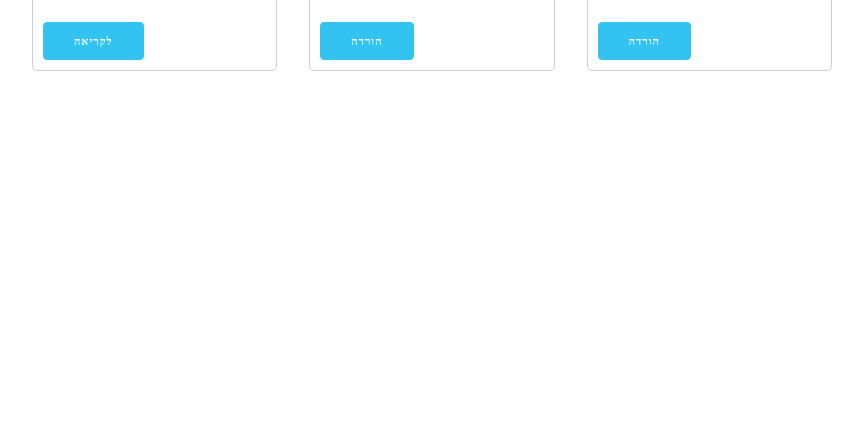
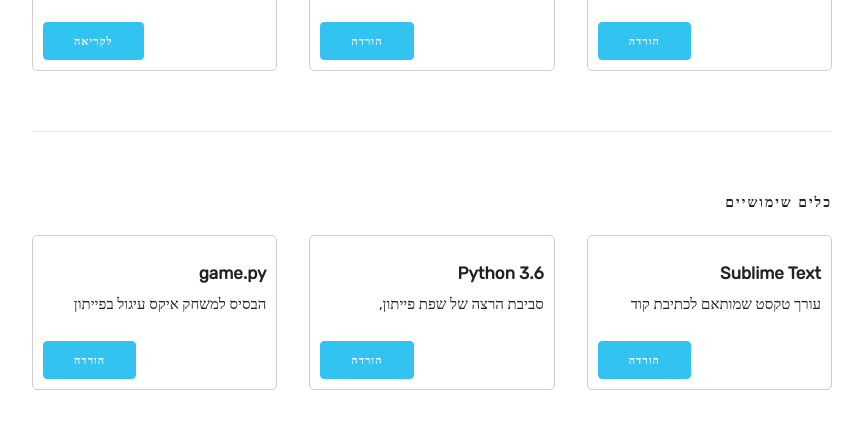
Before and after one commit to yoavmmn/python.mmn.co.il, a plain HTML site: page index.html in a window 1280 px wide. Shown: the part 763-1192 px from the top of the page, without its empty margins (208-1071 px from the left). Before the commit the page ends 894 px from the top, so only its background shows below. Drawn offline with Linux system fonts and the light colour scheme.

Commit message:
added useful tools section

```diff
--- a/index.html
+++ b/index.html
@@ -67,6 +67,51 @@
         </div>
       </div>
     </div>
+
+    <div class="section">
+      <h6 class="section-header">כלים שימושיים</h6>
+
+      <div class="row">
+        <div class="four columns">
+          <div class="media">
+            <img src="" alt="">
+
+            <div class="media-body">
+              <h6>Sublime Text</h6>
+              <p class="description">עורך טקסט שמותאם לכתיבת קוד</p>
+
+              <a href="https://www.sublimetext.com/3" class="button button-primary">הורדה</a>
+            </div>
+          </div>
+        </div>
+
+        <div class="four columns">
+          <div class="media">
+            <img src="" alt="">
+
+            <div class="media-body">
+              <h6>Python 3.6</h6>
+              <p class="description">סביבת הרצה של שפת פייתון,</p>
+
+              <a href="https://www.python.org/downloads/release/python-365/" class="button button-primary">הורדה</a>
+            </div>
+          </div>
+        </div>
+
+        <div class="four columns">
+          <div class="media">
+            <img src="" alt="">
+
+            <div class="media-body">
+              <h6>game.py</h6>
+              <p class="description">הבסיס למשחק איקס עיגול בפייתון</p>
+
+              <a href="assets/game.py" class="button button-primary">הורדה</a>
+            </div>
+          </div>
+        </div>
+      </div>
+    </div>
   </div>
 </body>
 </html>
```
